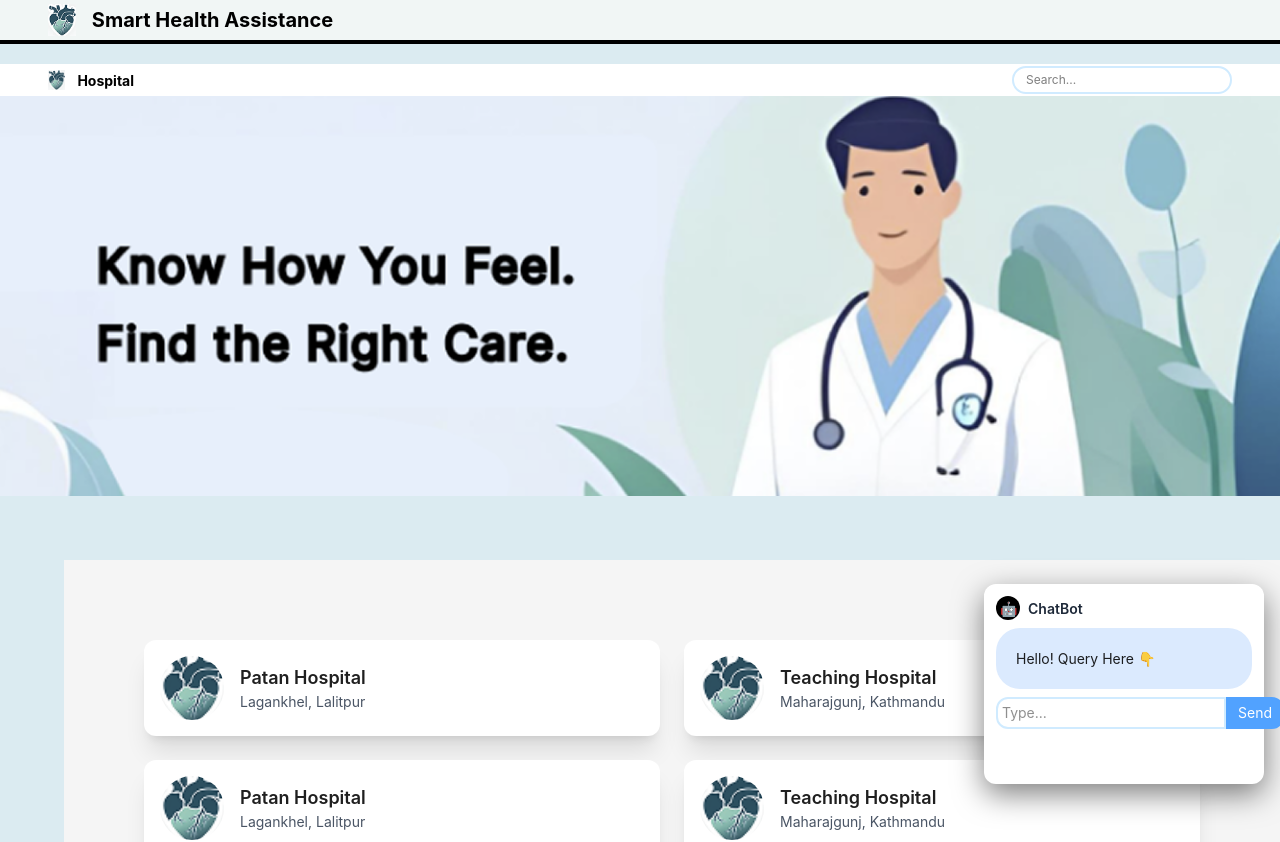
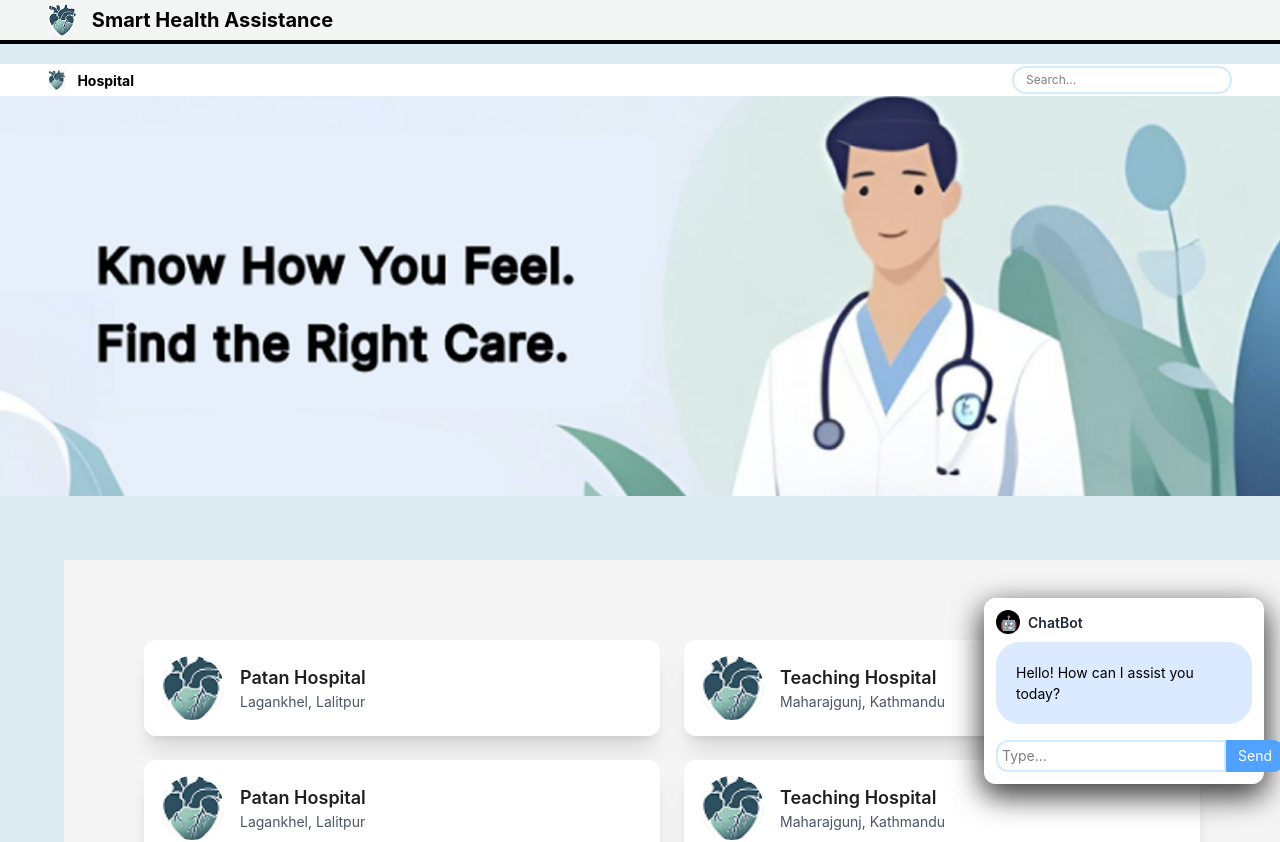
Before and after one commit to shubekshya17/SmartHealthAssistanceRecommendationSystemUI, a React (Vite) app: page / in a window 1280 px wide. Shown: the top 842 px of the page. Built offline with nearby package versions, Linux system fonts and the light colour scheme.

Commit message:
integrate the chatbot ui with backend using axios

```diff
--- a/package.json
+++ b/package.json
@@ -17,8 +17,8 @@
     "axios": "^1.12.2",
     "dayjs": "^1.11.18",
     "lucide-react": "^0.541.0",
-    "react": "^19.1.0",
-    "react-dom": "^19.1.0",
+    "react": "^19.2.0",
+    "react-dom": "^19.2.0",
     "react-router-dom": "^7.7.1"
   },
   "devDependencies": {
--- /dev/null
+++ b/src/App.js
@@ -0,0 +1,29 @@
+"use strict";
+Object.defineProperty(exports, "__esModule", { value: true });
+var react_router_dom_1 = require("react-router-dom");
+var Layout_1 = require("./Layout/Layout");
+var FindHospital_1 = require("./Pages/FindHospital");
+var Home_1 = require("./Pages/Home");
+var HospitalList_1 = require("./Pages/Hospital/HospitalList");
+var CreateHospital_1 = require("./Pages/Hospital/CreateHospital");
+var HopsitalDetails_1 = require("./Pages/Hospital/HopsitalDetails");
+var EmergencyNumPage_1 = require("./Pages/EmergencyNumPage");
+var Event_1 = require("./Pages/Event");
+var TrialHomePage_1 = require("./Pages/TrialHomePage");
+var App = function () {
+    return (<react_router_dom_1.BrowserRouter>
+      <react_router_dom_1.Routes>
+        <react_router_dom_1.Route path="/" element={<Layout_1.default />}>
+        <react_router_dom_1.Route path="/" element={<Home_1.default />}/>
+        <react_router_dom_1.Route path="/TrialHomePage" element={<TrialHomePage_1.default />}/>
+        <react_router_dom_1.Route path="/HospitalsNearMe" element={<FindHospital_1.default />}/>
+        <react_router_dom_1.Route path="/HospitalList" element={<HospitalList_1.default />}/>
+        <react_router_dom_1.Route path="/CreateHospital" element={<CreateHospital_1.default />}/>
+        <react_router_dom_1.Route path="/HospitalDetails/:id" element={<HopsitalDetails_1.default />}/>
+        <react_router_dom_1.Route path="/EmergencyNumber" element={<EmergencyNumPage_1.default />}/>
+        <react_router_dom_1.Route path="/Event" element={<Event_1.default />}/>
+        </react_router_dom_1.Route>
+      </react_router_dom_1.Routes>
+    </react_router_dom_1.BrowserRouter>);
+};
+exports.default = App;
--- a/src/Components/Chatbot.tsx
+++ b/src/Components/Chatbot.tsx
@@ -1,8 +1,79 @@
+import { message } from "antd";
+import axios from "axios";
+import React, { useEffect, useState } from "react";
+
+
+
+
 export default function ChatBot(){
+  const [userChat, setUserChat] = useState<string[]>([]);
+
+  const [userInput, setUserInput] = useState<string>("");
+
+  //initial message from bot
+  useEffect(()=>{
+    setUserChat(["Hello! How can I assist you today? ",]);
+  }, [])
+
+
+  //handle send button clicks
+  const handleSend = () => {
+    callHealthAPI(userInput);
+
+    if (userInput !== " ") {
+      console.log("User input:", userInput);
+      return
+    }
+    // Logic to handle sending message
+    userChat.push(userInput);
+    setUserChat([...userChat]);
+
+
+  }
+
+  //request the api for the new request
+  const callHealthAPI = async (input: string) => {
+    const healthAPIURL = "http://127.0.0.1:5000/chat"
+    let apiResponse = "";
+    try {
+      const response = await axios.post(healthAPIURL, {
+        "message": input,
+        "user_id": "user1"
+       });
+      console.log("API response:", response.data);
+      console.log("Response received:", response.data.response);
+      apiResponse = response.data.response;
+
+      //empty the input box
+      const emptyInput = "";
+      setUserInput(emptyInput);
+    }catch(error){
+      console.error("API error:", error);
+      apiResponse = "Sorry, I am having trouble connecting to the server. Please try again later.";
+    }
+
+    userChat.push(apiResponse);
+    setUserChat([...userChat]);
+  }
+
+  //handle input change for the input box
+  const onInputChange = (e: React.ChangeEvent<HTMLInputElement>) => {
+    console.log(e.target.value);
+    console.log(e);
+    if (!e.target.value) return;
+    setUserInput(e.target.value);
+  }
+
+
+
+  //use state
+
+
+
     return (
       <>
        {/* Chatbot */}
-        <div className="fixed bottom-4 right-4 w-70 h-50 bg-white rounded-xl shadow-[0_10px_30px_rgba(0,0,0,0.5)] p-3">
+        <div className="fixed bottom-4 right-4 w-70 bg-white rounded-xl shadow-[0_10px_30px_rgba(0,0,0,0.5)] p-3">
           {/* Header */}
           <div className="flex items-center mb-2">
             <div className="w-6 h-6 bg-black rounded-full flex items-center justify-center text-white mr-2">
@@ -12,7 +83,13 @@ export default function ChatBot(){
           </div>
 
           {/* Chat bubble */}
-          <div className="bg-blue-100 p-5 rounded-3xl mb-2 text-black-200">Hello! Query Here 👇</div>
+          <div className="mb-2 flex flex-col">
+
+          {userChat.map((msg)=>{
+            return <div className="bg-blue-100 p-5 rounded-3xl mb-2 text-black-200">{msg}</div>
+
+          })}
+          </div>
 
           {/* Input */}
           <div className="flex">
@@ -21,8 +98,10 @@ export default function ChatBot(){
               placeholder="Type..."
                style={{border: "2px solid #D0EBFF"}}
               className="flex-1 border rounded-l-xl p-1 text-sm"
+              onChange={onInputChange}
+              value={userInput}
             />
-            <button className=" bg-blue-400 text-white px-3 rounded-r-xl text-sm">
+            <button className=" bg-blue-400 text-white px-3 rounded-r-xl text-sm" onClick={handleSend}>
               Send
             </button>
           </div>
--- a/src/Layout/Layout.tsx
+++ b/src/Layout/Layout.tsx
@@ -2,6 +2,7 @@ import React from "react";
 import { Layout } from "antd";
 import { Outlet } from "react-router-dom";
 import Navbar from "../Components/Navbar";
+import ChatBot from '../Components/Chatbot';
 
 const { Content } = Layout;
 
@@ -25,6 +26,8 @@ const WebsiteLayout: React.FC = () => {
       <Content>
           <Outlet />
       </Content>
+      <ChatBot />
+
     </Layout>
   );
 };
--- /dev/null
+++ b/src/main.js
@@ -0,0 +1,9 @@
+"use strict";
+Object.defineProperty(exports, "__esModule", { value: true });
+var react_1 = require("react");
+var client_1 = require("react-dom/client");
+require("./index.css");
+var App_tsx_1 = require("./App.tsx");
+(0, client_1.createRoot)(document.getElementById('root')).render(<react_1.StrictMode>
+    <App_tsx_1.default />
+  </react_1.StrictMode>);
```
Also changed, not shown: 1 other file (tests, documents, lock files or other folders).
